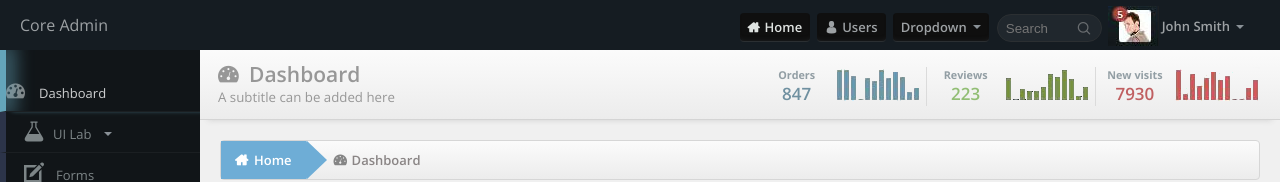
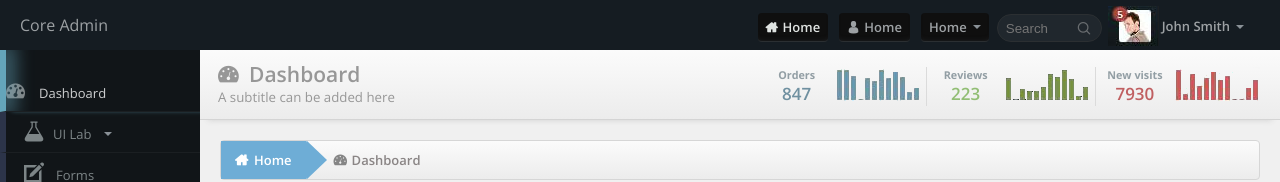
Before and after one commit to puneet-shivram/Admin-temp1, a plain HTML site: page index.html in a window 1280 px wide. Shown: the top 182 px of the page. Drawn offline with nearby package versions, Linux system fonts and the light colour scheme.

Commit message:
changing nav style

```diff
--- a/index.html
+++ b/index.html
@@ -23,17 +23,11 @@
         </div>
         <div class="header-right fright">
             <nav class="main--nav">
-                <ul class="nav--wrapper ">
-                    <li class="nav--wrapper__list">
-                        <a href="#" class="nav--wrapper__list__item nav--wrapper__list__item--active"><i class="flaticon-home header--home"></i>Home</a>
-                    </li>
-                    <li class="nav--wrapper__list">
-                        <a href="#" class="nav--wrapper__list__item"><i class="flaticon-user header-user"></i>Users</a>
-                    </li>
-                    <li class="nav--wrapper__list">
-                        <a href="#" class="nav--wrapper__list__item">Dropdown<i class="dropdown-arrow"></i></a>
-                    </li>
-                </ul>
+
+
+                <a href="#" class="nav--wrapper__list__item nav--wrapper__list__item--active"><i class="flaticon-home header--home"></i><span>Home</span></a>
+                <a href="#" class="nav--wrapper__list__item"><i class="flaticon-user header-user"></i><span>Home</span></a>
+                <a href="#" class="nav--wrapper__list__item"><span>Home</span><i class="dropdown-arrow"></i></a>
             </nav>
             <div class="header__item">
                 <input type="search" class="header__item__search" placeholder="Search"><span class="flaticon-search header-search"> </span>
```
